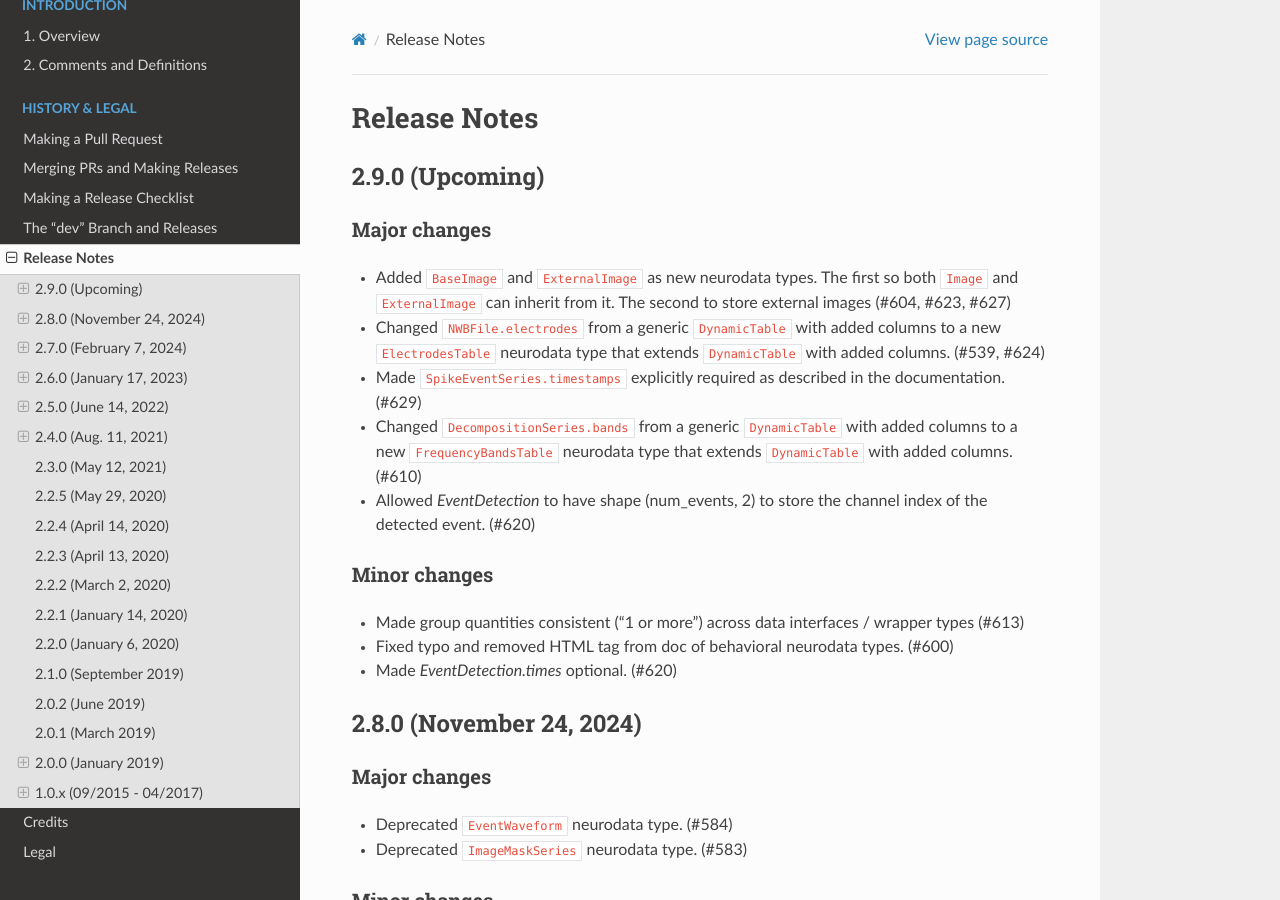
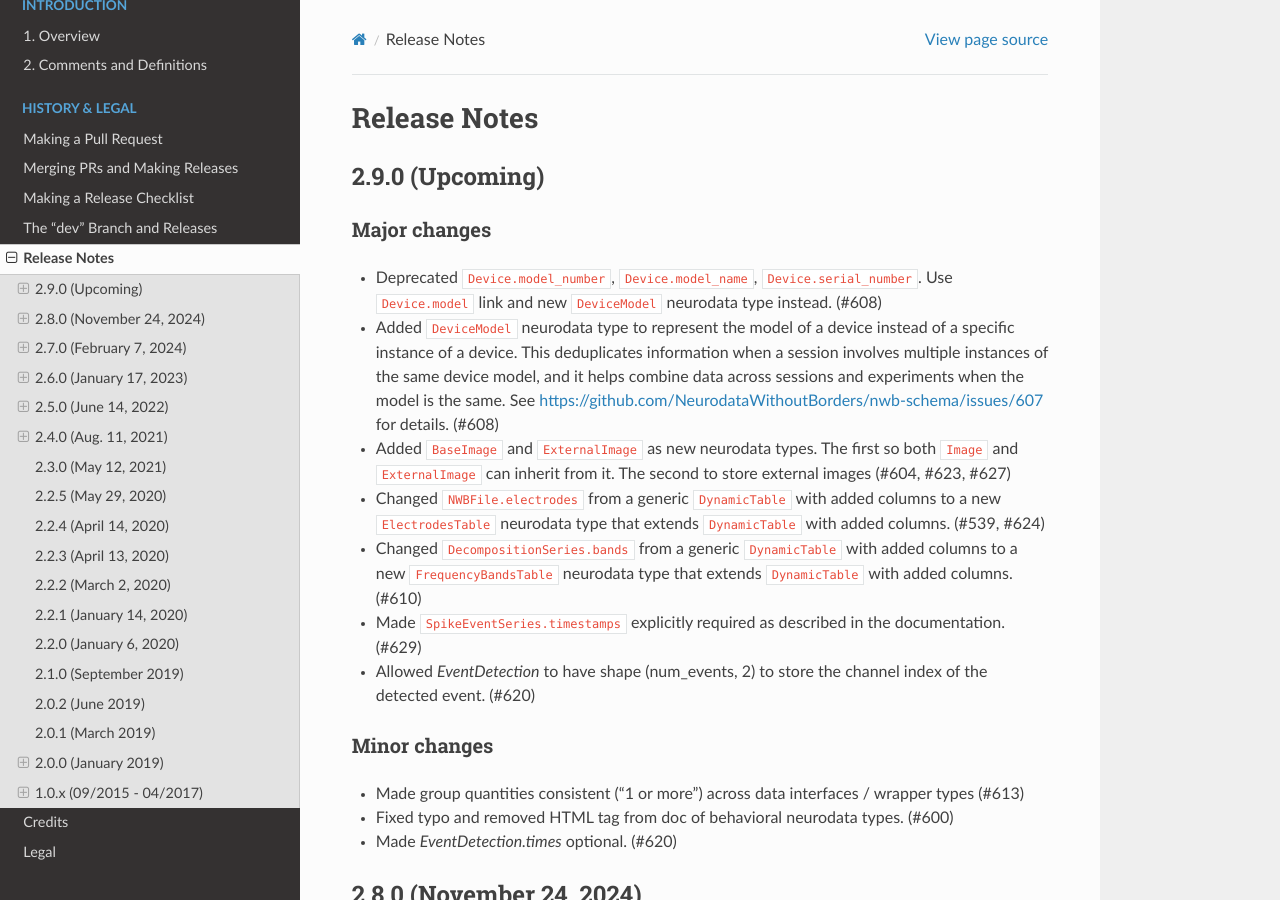
Before and after one commit to NeurodataWithoutBorders/nwb-schema, a Sphinx documentation site: the page built from docs/format/source/format_release_notes.rst, in a window 1280 px wide and 900 px high. Built offline with Sphinx 7.4.7 and the Read the Docs theme 3.1.0, drawn with Linux system fonts in a browser that asks for light colours.

Commit message:
Add DeviceModel neurodata type (#608)
Co-authored-by: Steph Prince <40640337+stephprince@users.noreply.github.com>

```diff
--- a/docs/format/source/format_release_notes.rst
+++ b/docs/format/source/format_release_notes.rst
@@ -8,12 +8,19 @@
 
 Major changes
 ^^^^^^^^^^^^^
+- Deprecated ``Device.model_number``, ``Device.model_name``, ``Device.serial_number``. Use
+  ``Device.model`` link and new ``DeviceModel`` neurodata type instead. (#608)
+- Added ``DeviceModel`` neurodata type to represent the model of a device instead of a specific instance of a device.
+  This deduplicates information when a session involves multiple instances of the same device model, and it helps
+  combine data across sessions and experiments when the model is the same.
+  See https://github.com/NeurodataWithoutBorders/nwb-schema/issues/607 for details. (#608)
 - Added ``BaseImage`` and ``ExternalImage`` as new neurodata types. The first so both ``Image`` and ``ExternalImage``
   can inherit from it. The second to store external images (#604, #623, #627)
 - Changed ``NWBFile.electrodes`` from a generic ``DynamicTable`` with added columns to a new ``ElectrodesTable``
   neurodata type that extends ``DynamicTable`` with added columns. (#539, #624)
+- Changed ``DecompositionSeries.bands`` from a generic ``DynamicTable`` with added columns to a new ``FrequencyBandsTable``
+  neurodata type that extends ``DynamicTable`` with added columns. (#610)
 - Made ``SpikeEventSeries.timestamps`` explicitly required as described in the documentation. (#629)
-- Changed ``DecompositionSeries.bands`` from a generic ``DynamicTable`` with added columns to a new ``FrequencyBandsTable`` neurodata type that extends ``DynamicTable`` with added columns. (#610)
 - Allowed `EventDetection` to have shape (num_events, 2) to store the channel index of the detected event. (#620)
 
 Minor changes
```
Also changed, not shown: 2 other files.
